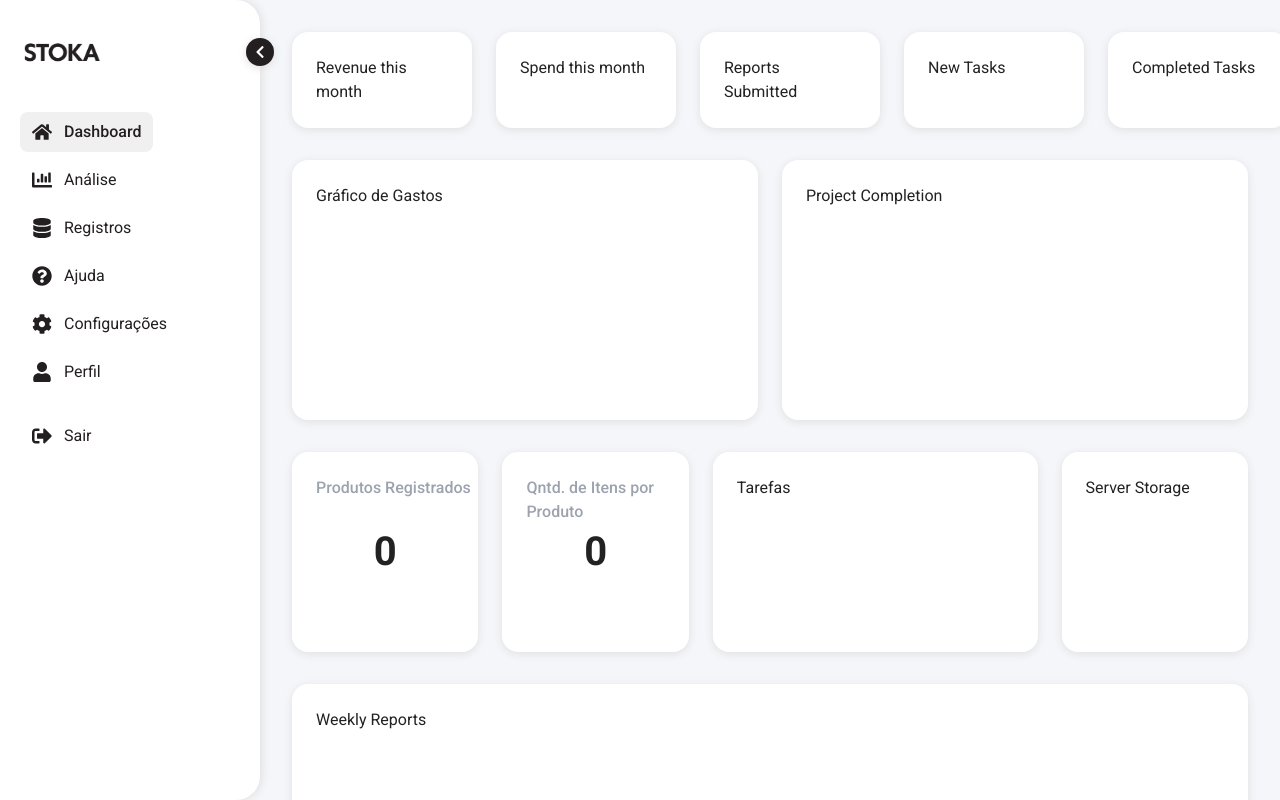
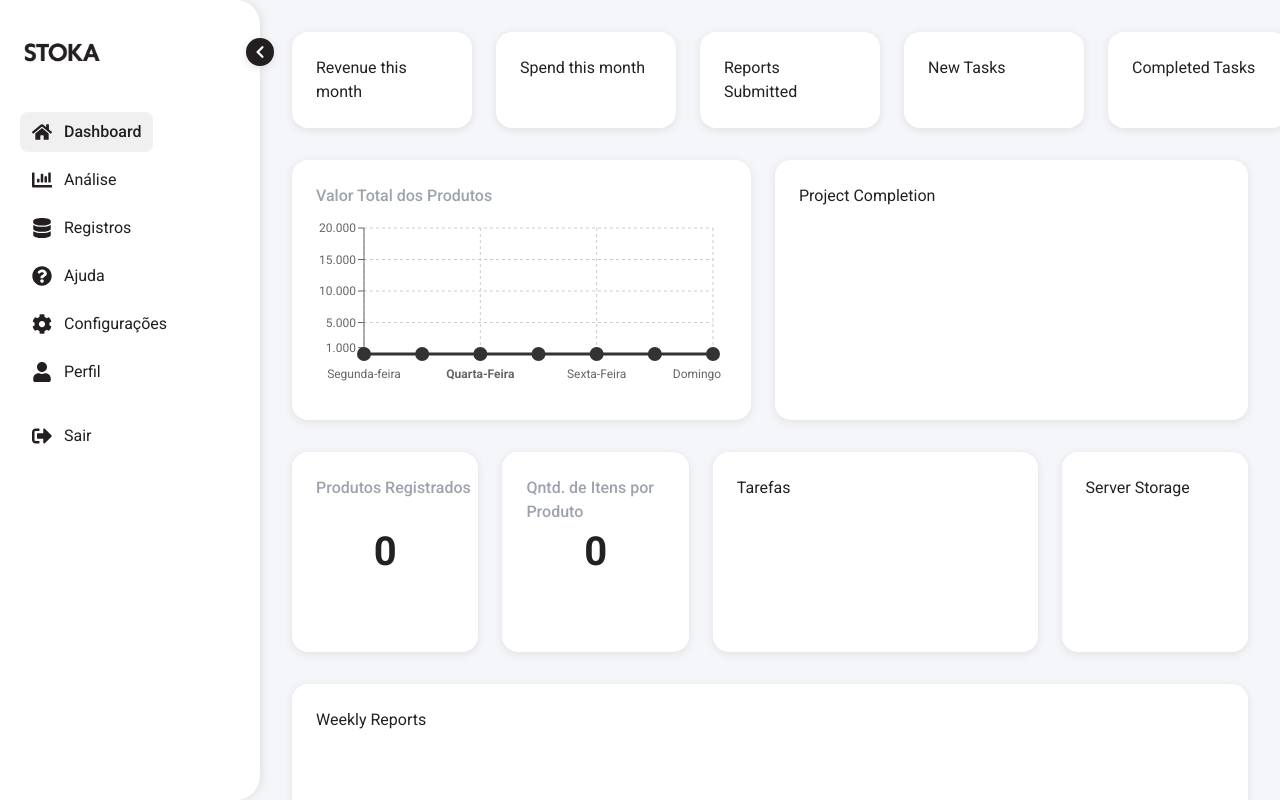
Before and after one commit to goncalvespedrogom/Plataform-Stoka, a Next.js app: page / in a window 1280 px wide. Built offline with nearby package versions, Linux system fonts and the light colour scheme.

Commit message:
Add box de valor total dos produtos

```diff
--- a/package.json
+++ b/package.json
@@ -16,7 +16,8 @@
     "react": "^18.2.0",
     "react-datepicker": "^8.4.0",
     "react-dom": "^18.2.0",
-    "react-icons": "^5.0.1"
+    "react-icons": "^5.0.1",
+    "recharts": "^3.1.0"
   },
   "devDependencies": {
     "@types/node": "^20.11.0",
--- a/src/components/sections/dashboard/DashboardSection.tsx
+++ b/src/components/sections/dashboard/DashboardSection.tsx
@@ -1,10 +1,55 @@
 import React from 'react';
 import { Product } from '../../../types/Product';
 import { useProductContext } from '../register/ProductContext';
+import { LineChart, Line, XAxis, YAxis, CartesianGrid, Tooltip, ResponsiveContainer } from 'recharts';
 
 const DashboardSection = () => {
   const { products } = useProductContext();
   const totalItens = products.reduce((acc, produto) => acc + produto.quantity, 0);
+
+  const diasSemana = [
+    'Segunda-feira',
+    'Terça-Feira',
+    'Quarta-Feira',
+    'Quinta-Feira',
+    'Sexta-Feira',
+    'Sábado',
+    'Domingo',
+  ];
+
+  // Exemplo: cada produto tem um campo 'day' (0 a 6) indicando o dia da semana em que foi registrado
+  // e um campo 'value' indicando o valor do produto
+  // Caso não tenha, adapte conforme sua estrutura
+  const gastosPorDia = diasSemana.map((dia, idx) => {
+    const soma = products
+      .filter(p => new Date(p.date).getDay() === ((idx + 1) % 7)) // getDay: 0=Domingo, 1=Segunda...
+      .reduce((acc, p) => acc + (p.unitPrice * p.quantity), 0);
+    return { dia, valor: soma };
+  });
+
+  // Função para formatar valores em Real Brasileiro
+  const formatarReal = (valor: number) => valor.toLocaleString('pt-BR', { style: 'currency', currency: 'BRL' });
+
+  // Função para formatar apenas número inteiro com separador de milhar
+  const formatarNumero = (valor: number) => valor.toLocaleString('pt-BR', { maximumFractionDigits: 0 });
+
+  // Dia da semana atual (0=Domingo, 1=Segunda...)
+  const diaAtual = new Date().getDay();
+
+  // Componente para customizar o tick do eixo X
+  const CustomTick = (props: any) => {
+    const { x, y, payload, index } = props;
+    const diaAtual = new Date().getDay();
+    const isHoje = ((index + 1) % 7) === diaAtual;
+    return (
+      <g transform={`translate(${x},${y})`}>
+        <text x={0} y={0} dy={16} textAnchor="middle" fontWeight={isHoje ? 'bold' : 'normal'} fontSize={12} fill="#666">
+          {payload.value}
+        </text>
+      </g>
+    );
+  };
+
   return (
     <div style={{ display: 'flex', flexDirection: 'column', gap: '32px' }}>
       {/* Linha de cards principais */}
@@ -18,7 +63,37 @@ const DashboardSection = () => {
       </div>
       {/* Linha de gráficos e progresso */}
       <div style={{ display: 'flex', gap: '24px' }}>
-        <div style={{ background: '#fff', borderRadius: 16, padding: 24, flex: 2, minHeight: 260, boxShadow: '0 2px 8px #e0e0e0' }}>Gráfico de Gastos</div>
+        <div style={{ background: '#fff', borderRadius: 16, padding: 24, paddingRight: 10, flex: 2, minHeight: 260, boxShadow: '0 2px 8px #e0e0e0', position: 'relative' }}>
+          <span className="text-gray-400" style={{ position: 'absolute', top: 24, left: 24, fontSize: 16, fontWeight: 500 }}>Valor Total dos Produtos</span>
+          <div style={{ width: '100%', height: 200, paddingLeft: 0, marginLeft: -12, paddingTop: 12 }}>
+            <ResponsiveContainer width="100%" height="100%">
+              <LineChart data={gastosPorDia} margin={{ top: 32, right: 16, left: 0, bottom: 0 }}>
+                <CartesianGrid strokeDasharray="3 3" />
+                <XAxis
+                  dataKey="dia"
+                  tick={<CustomTick />}
+                />
+                <YAxis
+                  tick={{ fontSize: 12 }}
+                  tickFormatter={formatarNumero}
+                  ticks={[1000, 5000, 10000, 15000, 20000]}
+                />
+                <Tooltip
+                  formatter={(value: number) => formatarReal(value)}
+                  labelStyle={{ fontWeight: 'bold' }}
+                />
+                <Line
+                  type="monotone"
+                  dataKey="valor"
+                  stroke="#333"
+                  strokeWidth={3}
+                  dot={{ r: 6, fill: '#333', stroke: '#333', strokeWidth: 2 }}
+                  activeDot={{ r: 8, fill: '#333', stroke: '#333', strokeWidth: 2 }}
+                />
+              </LineChart>
+            </ResponsiveContainer>
+          </div>
+        </div>
         <div style={{ background: '#fff', borderRadius: 16, padding: 24, flex: 2, minHeight: 260, boxShadow: '0 2px 8px #e0e0e0' }}>Project Completion</div>
       </div>
       {/* Linha de membros, tarefas, outreach e storage */}
```
Also changed, not shown: 1 other file (tests, documents, lock files or other folders).
